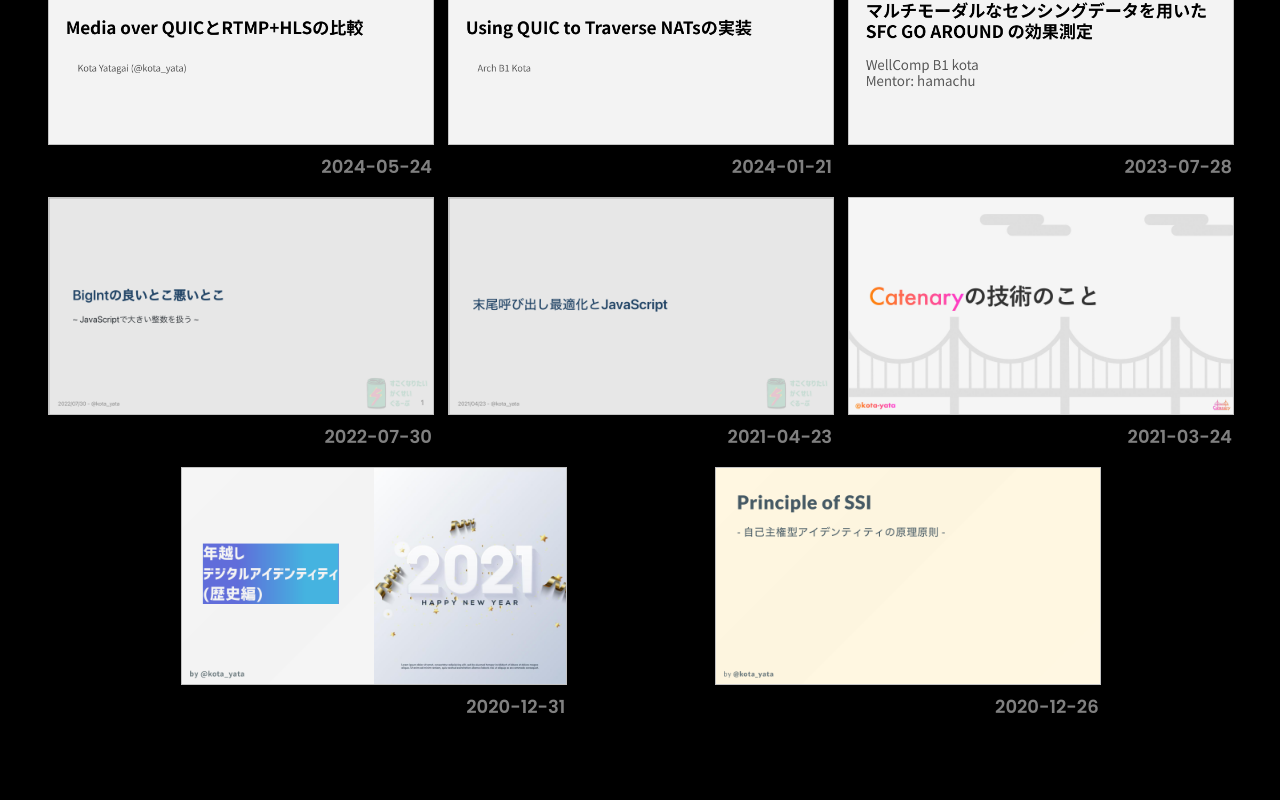
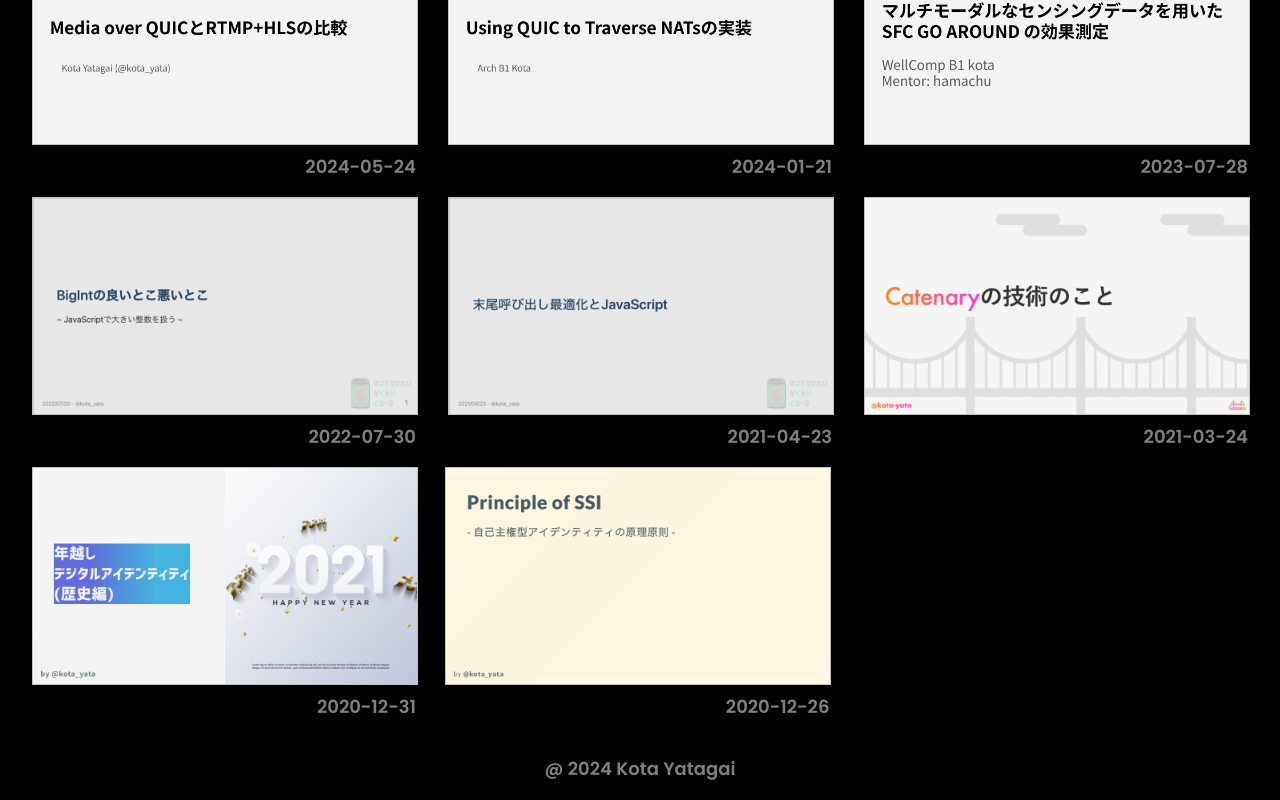
Before and after one commit to kota-yata/slide.kota-yata.com, a SvelteKit app: page / in a window 1280 px wide. Shown: the part 248-1048 px from the top of the page. Before the commit the page ends 985 px from the top, so only its background shows below. Built offline with nearby package versions, Linux system fonts and the light colour scheme.

Commit message:
bit of a design adaptation

```diff
--- a/src/routes/+layout.svelte
+++ b/src/routes/+layout.svelte
@@ -7,9 +7,9 @@
 		<slot />
 	</main>
 
-	<!-- <footer>
+	<footer>
 		<p>@ 2024 <a href="https://kota-yata.com">Kota Yatagai</a></p>
-	</footer> -->
+	</footer>
 </div>
 
 <style style="css">
@@ -27,9 +27,12 @@
 	}
 
 	footer {
-		position: fixed;
+		color: var(--tertiary-color);
 		width: 100vw;
 		text-align: center;
 		bottom: 0;
 	}
+	footer > p > a {
+		color: var(--tertiary-color);
+	}
 </style>
--- a/src/routes/+page.svelte
+++ b/src/routes/+page.svelte
@@ -32,7 +32,13 @@
     max-width: 2000px;
     display: flex;
     flex-wrap: wrap;
-    justify-content: space-evenly;
+    justify-content: space-between;
+  }
+  .gallery::after {
+    content: "";
+    display: block;
+    width: 32%;  /* .boxに指定したwidthと同じ幅を指定する */
+    height: 0;
   }
   .thumbnail {
     margin-bottom: 2vh;
```
